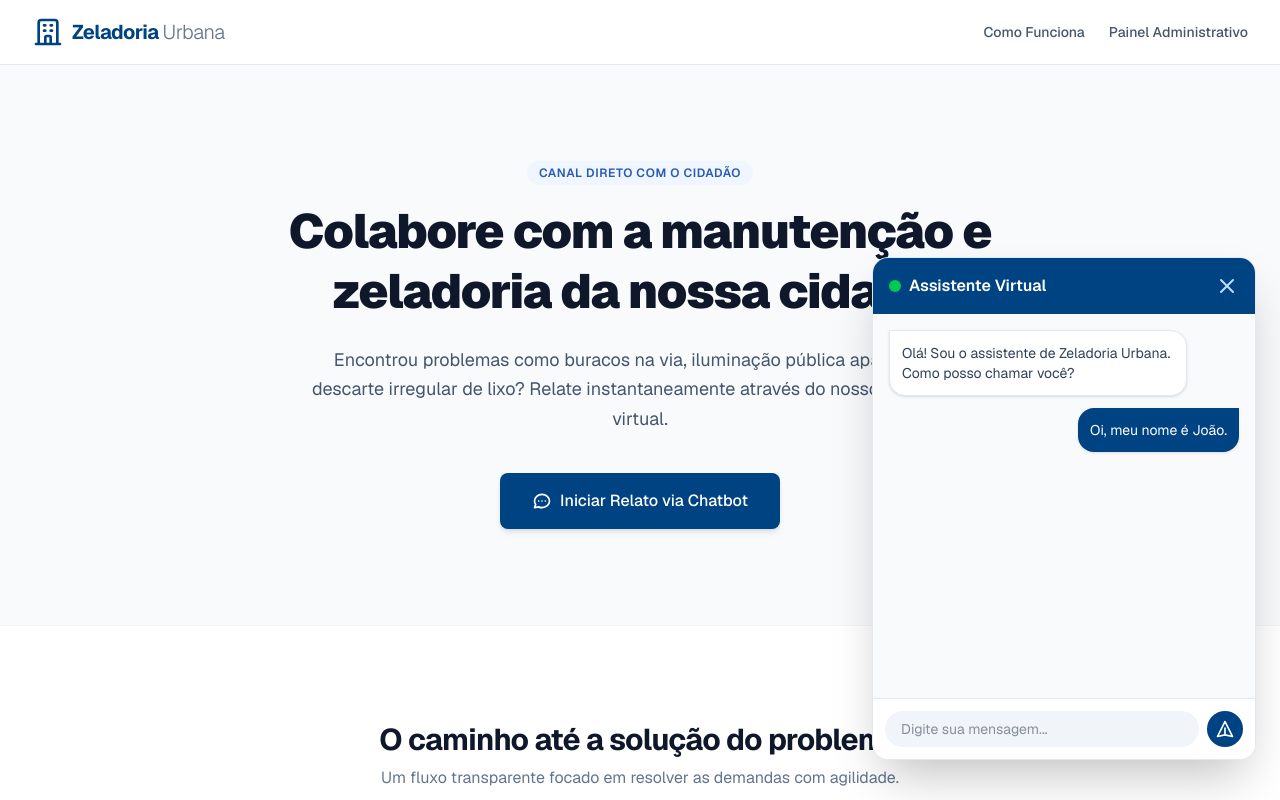
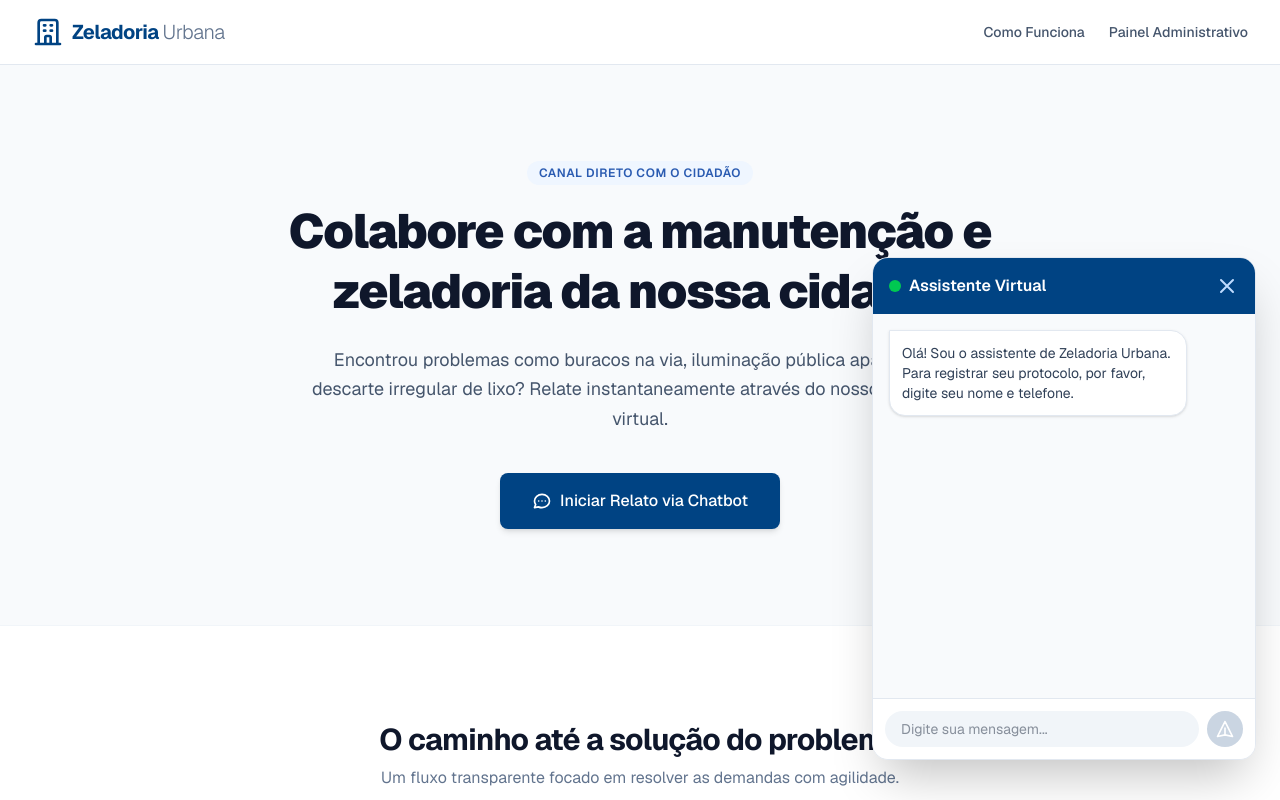
Before and after one commit to pxawtyy/zeladoriaurbana, a Next.js app in the folder zeladoriaurbana-front/: page / in a window 1280 px wide. Both pictures are taken after a click on the button 1224 px from the left and 744 px from the top of the page. Shown: the top 800 px of the page. Built offline with nearby package versions, Linux system fonts and the light colour scheme.

Commit message:
feat: implement message state, input handling and auto-scroll logic in chatbot component

```diff
--- a/zeladoriaurbana-front/src/components/Chatbot.tsx
+++ b/zeladoriaurbana-front/src/components/Chatbot.tsx
@@ -1,9 +1,56 @@
 "use client";
 
-import { useState } from "react";
+import { useState, useRef, useEffect } from "react";
+
+type Message = {
+  id: number;
+  role: "bot" | "user";
+  text: string;
+};
 
 export default function Chatbot() {
   const [isOpen, setIsOpen] = useState(false);
+  const [inputValue, setInputValue] = useState("");
+
+  const [messages, setMessages] = useState<Message[]>([
+    {
+      id: 1,
+      role: "bot",
+      text: "Olá! Sou o assistente de Zeladoria Urbana. Para registrar seu protocolo, por favor, digite seu nome e telefone."
+    }
+  ]);
+
+  const messagesEndRef = useRef<HTMLDivElement>(null);
+
+  // Auto-scroll
+  useEffect(() => {
+    if (isOpen) {
+      messagesEndRef.current?.scrollIntoView({ behavior: "smooth" });
+    }
+  }, [messages, isOpen]);
+
+  const handleSendMessage = (e: React.FormEvent) => {
+    e.preventDefault();
+    if (!inputValue.trim()) return;
+
+    const userMessage: Message = {
+      id: messages.length + 1,
+      role: "user",
+      text: inputValue,
+    };
+
+    setMessages((prev) => [...prev, userMessage]);
+    setInputValue("");
+
+    setTimeout(() => {
+      const botResponse: Message = {
+        id: messages.length + 2,
+        role: "bot",
+        text: "Obrigado! Agora, descreva o problema que você encontrou na cidade de forma clara (ex: buraco na rua, poste apagado, lixo acumulado).",
+      };
+      setMessages((prev) => [...prev, botResponse]);
+    }, 1000);
+  };
 
   return (
     <div className="fixed bottom-6 right-6 z-50">
@@ -32,28 +79,40 @@ export default function Chatbot() {
 
           {/* Mensagens */}
           <div className="h-96 bg-slate-50 p-4 overflow-y-auto flex flex-col gap-3">
-            <div className="bg-white border border-slate-200 text-slate-700 p-3 rounded-2xl rounded-tl-none text-sm max-w-[85%] shadow-sm">
-              Olá! Sou o assistente de Zeladoria Urbana. Como posso chamar você?
-            </div>
-
-            <div className="bg-[#004383] text-white p-3 rounded-2xl rounded-tr-none text-sm max-w-[85%] self-end shadow-sm">
-              Oi, meu nome é João.
-            </div>
+            {messages.map((msg) => (
+              <div
+                key={msg.id}
+                className={`p-3 rounded-2xl text-sm max-w-[85%] shadow-sm ${
+                  msg.role === "bot"
+                    ? "bg-white border border-slate-200 text-slate-700 rounded-tl-none self-start"
+                    : "bg-[#004383] text-white rounded-tr-none self-end"
+                }`}
+              >
+                {msg.text}
+              </div>
+            ))}
+            <div ref={messagesEndRef} />
           </div>
 
           {/* Input */}
-          <div className="p-3 bg-white border-t border-slate-200 flex gap-2">
+          <form onSubmit={handleSendMessage} className="p-3 bg-white border-t border-slate-200 flex gap-2">
             <input
               type="text"
+              value={inputValue}
+              onChange={(e) => setInputValue(e.target.value)}
               placeholder="Digite sua mensagem..."
               className="flex-grow bg-slate-100 rounded-full px-4 py-2 text-sm focus:outline-none focus:ring-2 focus:ring-[#004383]"
             />
-            <button className="bg-[#004383] hover:bg-[#003B73] text-white p-2 rounded-full transition flex items-center justify-center">
+            <button
+              type="submit"
+              disabled={!inputValue.trim()}
+              className="bg-[#004383] hover:bg-[#003B73] disabled:bg-slate-300 disabled:cursor-not-allowed text-white p-2 rounded-full transition flex items-center justify-center"
+            >
               <svg className="w-5 h-5" fill="none" stroke="currentColor" viewBox="0 0 24 24">
                 <path strokeLinecap="round" strokeLinejoin="round" strokeWidth={2} d="M12 19l9 2-9-18-9 18 9-2zm0 0v-8" />
               </svg>
             </button>
-          </div>
+          </form>
         </div>
       )}
 
```
